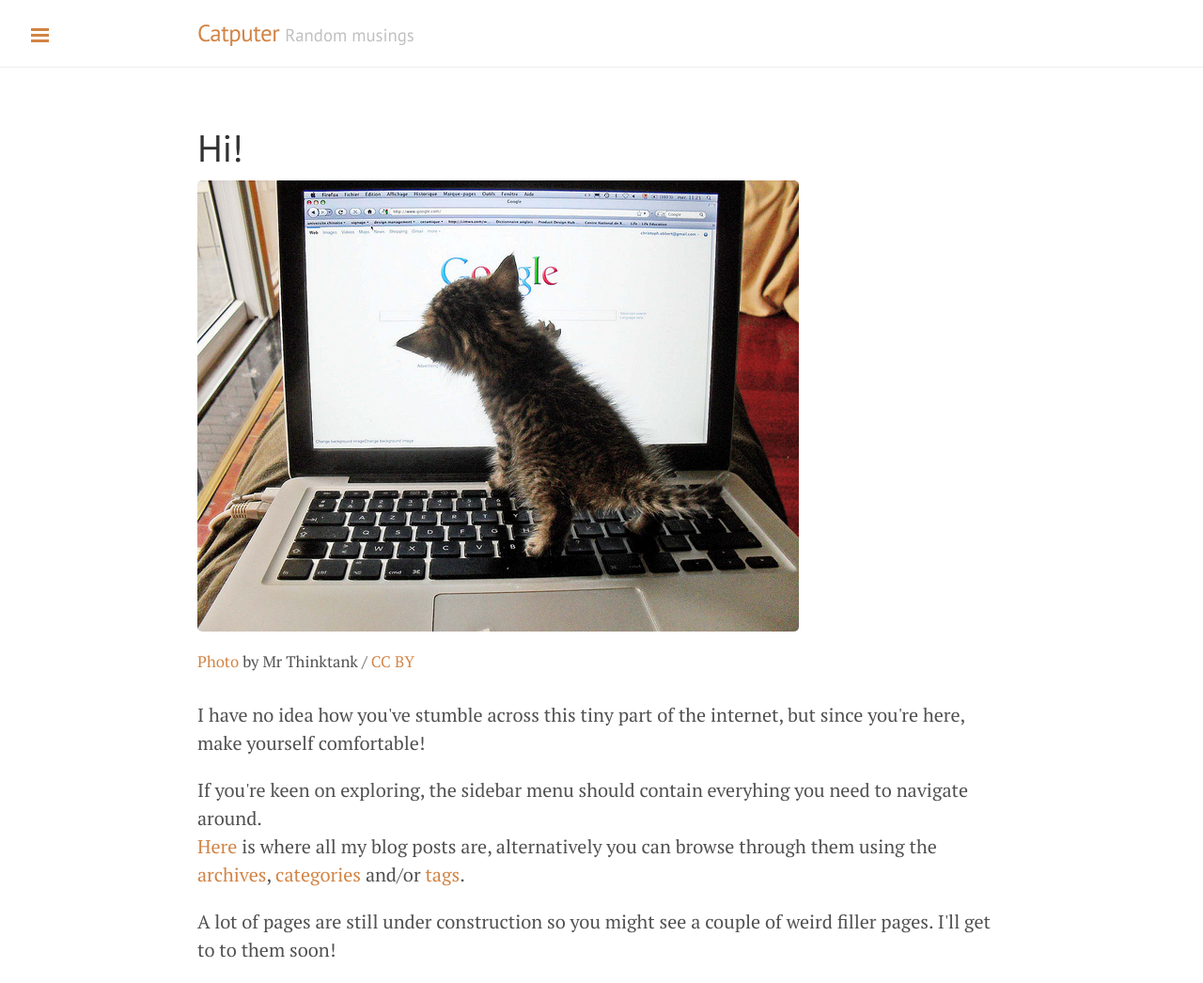
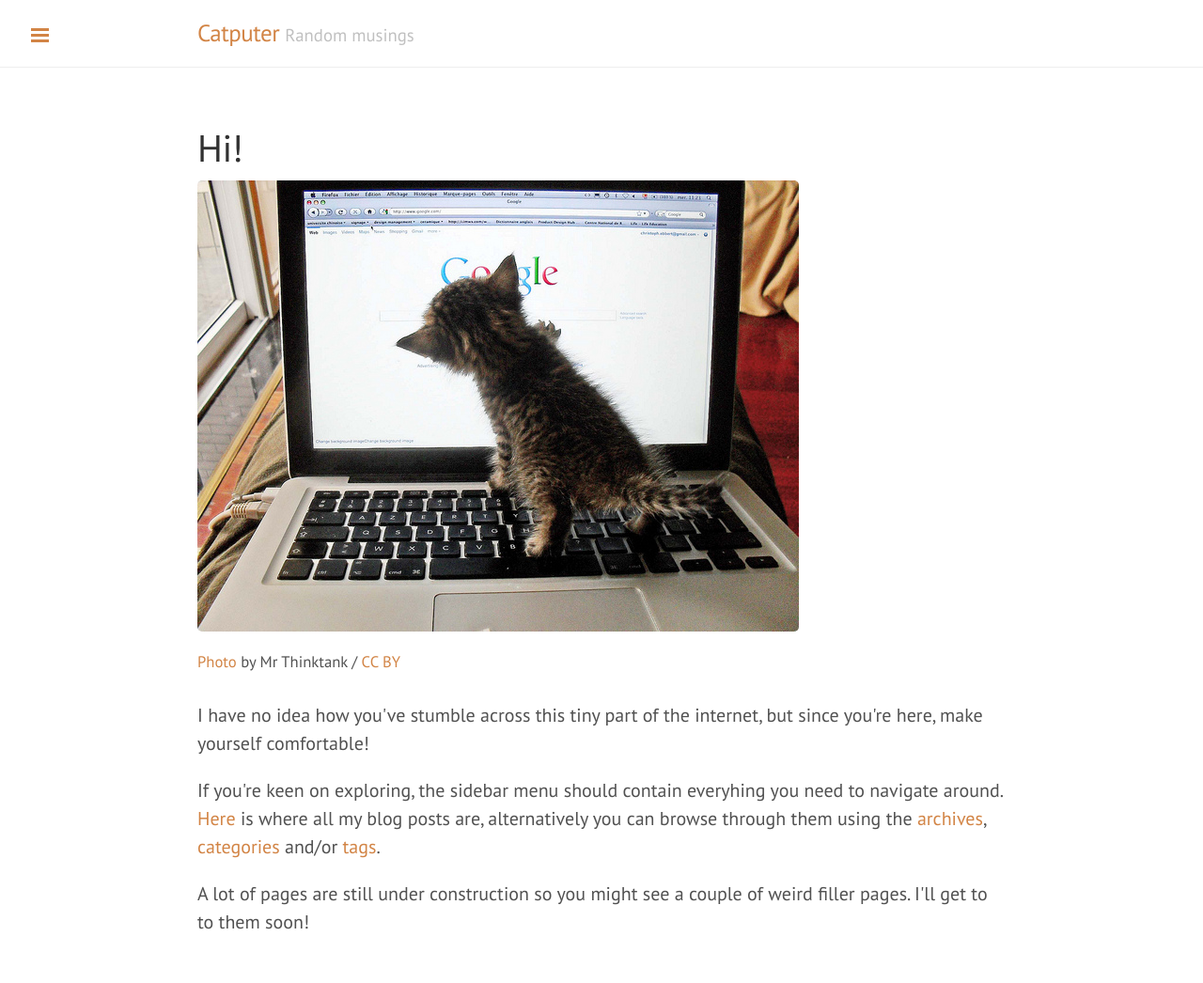
Before and after one commit to parrotchute/parrotchute.github.io, a Jekyll site: the page built from index.html, in a window 1280 px wide. Shown: the whole page at 94% size. Built offline with Jekyll 4.4.1, drawn with Linux system fonts in a browser that asks for light colours; nearby versions of some CDN libraries; after the commit the page ends 1016 px from its top, so only the background shows below that.

Commit message:
Changed font

```diff
--- a/public/css/lanyon.css
+++ b/public/css/lanyon.css
@@ -41,7 +41,8 @@
 }
 
 html {
-  font-family: "PT Serif", Georgia, "Times New Roman", serif;
+  /*font-family: "PT Serif", Georgia, "Times New Roman", serif;*/
+  font-family: "PT Sans", Helvetica, Arial, sans-serif;
 }
 
 h1, h2, h3, h4, h5, h6 {
```
